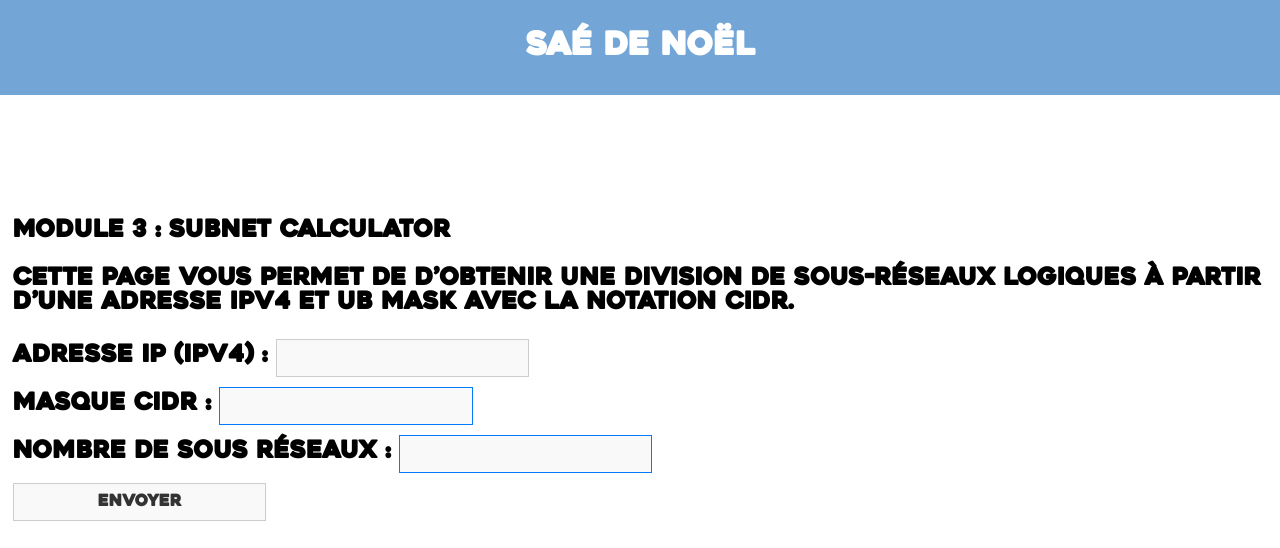
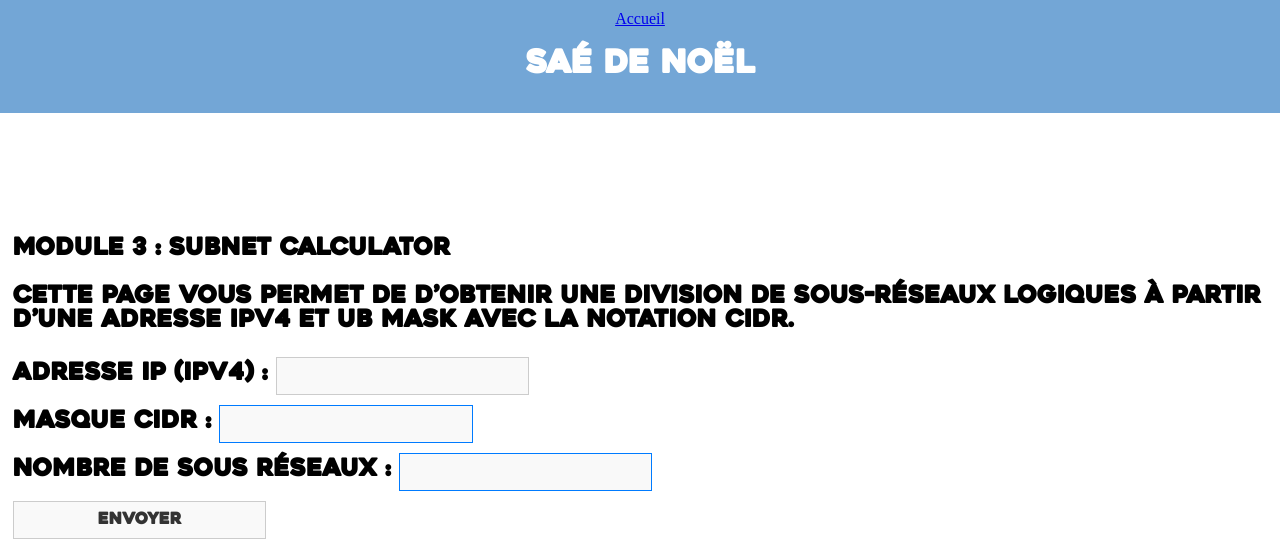
Before and after one commit to badem09/sae_but3_fa, a PHP site: page /Ipv4.php in a window 1280 px wide. Shown: the top 548 px of the page. Run offline with PHP 8.4, Linux system fonts and the light colour scheme.

Commit message:
Ajout nav accueil

```diff
--- a/src/header.php
+++ b/src/header.php
@@ -8,5 +8,8 @@
 </head>
 <body>
 <header>
+    <nav class="nav_home">
+        <a href="index.php">Accueil</a>
+    </nav>
     <h1>SAÉ de Noël</h1>
 </header>
```
